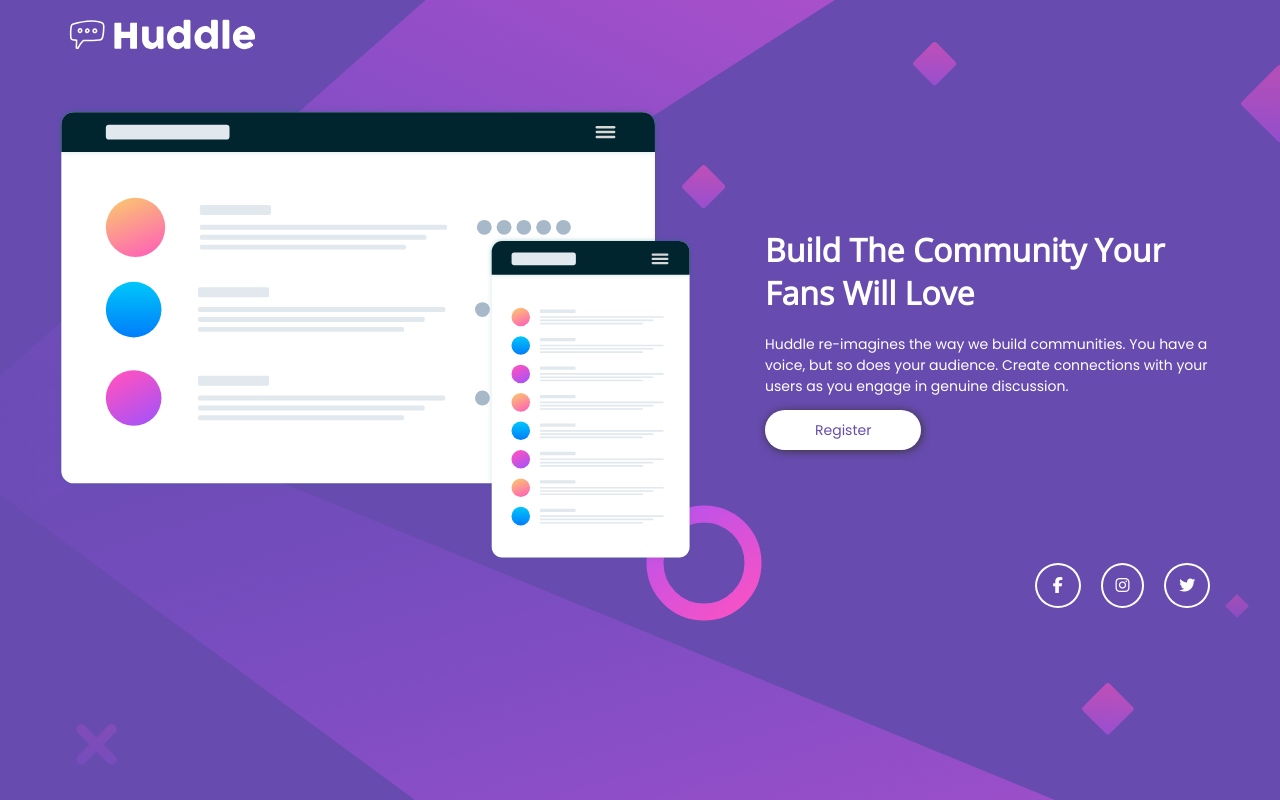
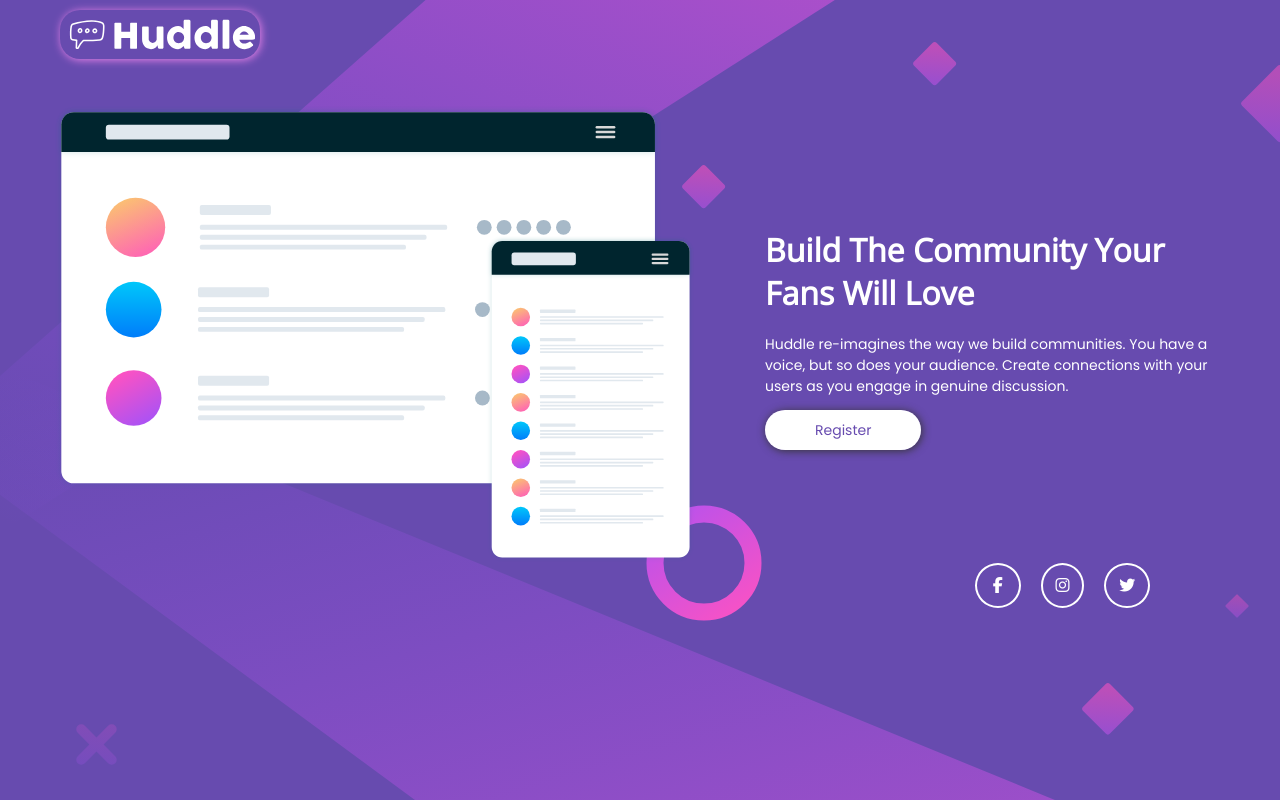
Before and after one commit to yoruwitch/quest-landing-page-html-css-avancado, a plain HTML site: page index.html in a window 1280 px wide. Drawn offline with nearby package versions, Linux system fonts and the light colour scheme.

Commit message:
Update: margin right on footer and readme

```diff
--- a/src/css/style.css
+++ b/src/css/style.css
@@ -97,7 +97,7 @@ footer {
     display: flex;
     justify-content: flex-end;
     align-items: center;
-    margin-right: 60px;
+    margin-right: 120px;
 }
 
 footer a {
```
Also changed, not shown: 1 other file.
